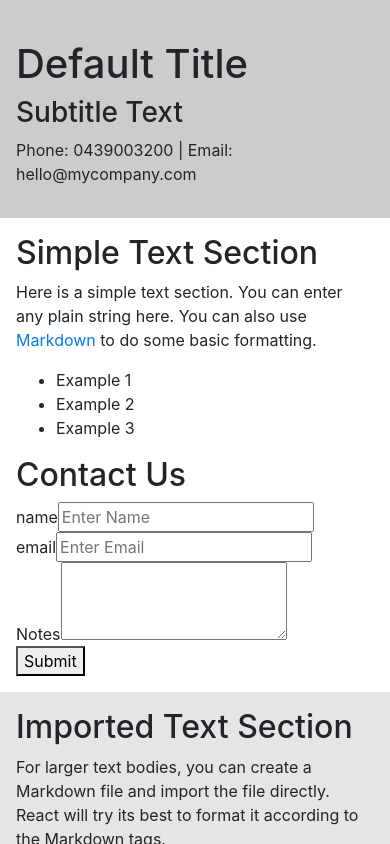
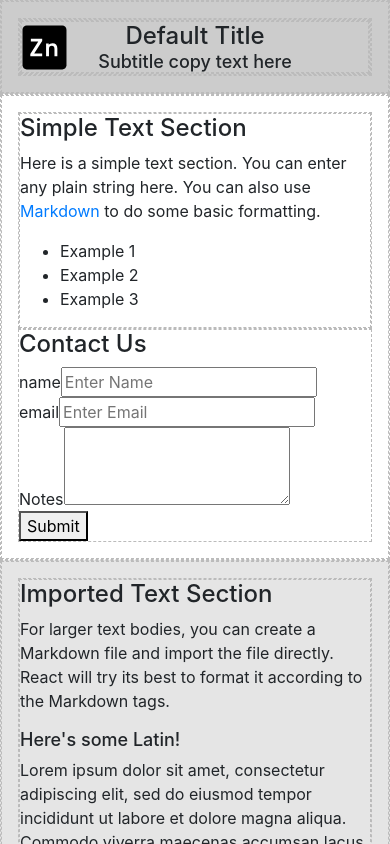
Before and after one commit to krinj/zinc-react-template, a React (Create React App) app in the folder app/: page / in a window 390 px wide. Shown: the top 844 px of the page. Built offline with nearby package versions, Linux system fonts and the light colour scheme.

Commit message:
Made Site Logo Work

```diff
--- a/app/src/components/header/Header.tsx
+++ b/app/src/components/header/Header.tsx
@@ -18,22 +18,52 @@ class Header extends DisplayableElement {
     }
 }
 
+const createLogoElement = (title: string, image?: string): JSX.Element => {
+
+    let imageElement: JSX.Element | null = null;
+    let headerTitleClass: string = "header-title";
+
+    if (image) {
+        headerTitleClass += " header-logo-margin";
+        imageElement = <div style={{display: "flex", marginRight: "16px"}}><img src={image} className="header-logo"/></div>;
+    }
+
+    return <div className="dev" style={{display: "flex"}}>
+
+        {imageElement}
+        <div style={{display: "flex"}} className={headerTitleClass}>
+            <div style={{margin: "auto"}}>
+                <h1 className="no-margin">{title}</h1>
+                <h5 className="no-margin">Subtitle copy text here</h5>
+            </div>
+
+        </div>
+    </div>;
+}
+
 const HeaderJSX: React.FC<HeaderModel> = (props) => {
 
     let contactElement: JSX.Element | null = null;
+    let logoCol: string = "col-md-12";
 
-    if (props.contactModel !== undefined) {
+    if (props.showContact && props.contactModel !== undefined) {
         const cm: ContactModel = props.contactModel;
-        contactElement = <p>Phone: {cm.phoneNumber} | Email: {cm.email}</p>
+        contactElement = <div className="dev col-md-6 no-padding">
+            <p>Phone: {cm.phoneNumber} | Email: {cm.email}</p>
+        </div>
+
+        logoCol = "col-md-6";
     }
 
-    return <div>
+    return <div className="dev">
+        <div className="row no-margin">
 
-        <img src={props.logoImagePath}/>
-        <h1>{props.title}</h1>
-        <h3>{props.subtitle}</h3>
-        <p>{contactElement}</p>
+            <div className={`dev ${logoCol} no-padding`}>
+                {createLogoElement(props.title, props.logoImagePath)}
+            </div>
 
+            {contactElement}
+        </div>
     </div>
 }
 
--- a/app/src/components/header/HeaderModel.ts
+++ b/app/src/components/header/HeaderModel.ts
@@ -5,6 +5,7 @@ interface HeaderModel {
     subtitle?: string;
     contactModel?: ContactModel;
     logoImagePath?: string;
+    showContact?: boolean;
 }
 
 export default HeaderModel;
--- a/app/src/injected/content/zincContent.ts
+++ b/app/src/injected/content/zincContent.ts
@@ -14,7 +14,7 @@ import sampleSection from "./text/sampleSection.md";
 
 // Media Imports
 import photo1path from "../images/gallery_5.png";
-import squareIcon from "../images/square_icon.svg";
+import logo from "../images/logo.svg";
 import gallery1 from "../images/gallery_1.png";
 import gallery2 from "../images/gallery_2.png";
 import gallery3 from "../images/gallery_3.png";
@@ -72,7 +72,8 @@ class ZincContent extends SiteContentInterface {
             body: "Get a FREE quote!",
             requireName: true,
             requireEmail: true,
-            requireNotes: true});
+            requireNotes: true
+        });
 
         this.addElementsAsNewBlock(textElement, contactForm);
     }
@@ -187,7 +188,9 @@ class ZincContent extends SiteContentInterface {
     private populateHeader = (): void => {
         this.setHeaderModel({
             title: "Default Title",
-            subtitle: "Subtitle Text"
+            subtitle: "Subtitle Text",
+            logoImagePath: logo,
+            showContact: false
         })
     }
 
--- a/app/src/style/style.css
+++ b/app/src/style/style.css
@@ -1,9 +1,9 @@
 .dev {
-    /* border: 1px dashed #ccc; */
+    border: 1px dashed #bbb;
 }
 
 .dev-green {
-    /* border: 1px dashed lime; */
+    border: 1px dashed #bbb;
 }
 
 .content-block:nth-child(odd) {
@@ -21,3 +21,50 @@
 .content-block-footer {
     background-color: #ccc !important;
 }
+
+.no-margin {
+    margin: 0px;
+}
+
+.no-padding {
+    padding: 0px;
+}
+
+.header-logo {
+    max-height: 4rem;
+    margin: auto;
+}
+
+/* @media only screen and (max-width: 1200px) {
+    h1 {
+        font-size: 1.8rem;
+    }
+
+    h3, h4, h5 {
+        font-size: large;
+    }
+} */
+
+
+@media only screen and (max-width: 768px) {
+    .header-logo {
+        max-height: 2.8rem;
+    }
+
+    .header-title {
+        width: 100%;
+        text-align: center;
+    }
+
+    .header-logo-margin {
+        margin-left: calc(-2.8em - 16px);
+    }
+
+    h1, h2 {
+        font-size: x-large;
+    }
+
+    h3, h4, h5 {
+        font-size: large;
+    }
+}
```
Also changed, not shown: app/src/injected/images/logo.svg.
